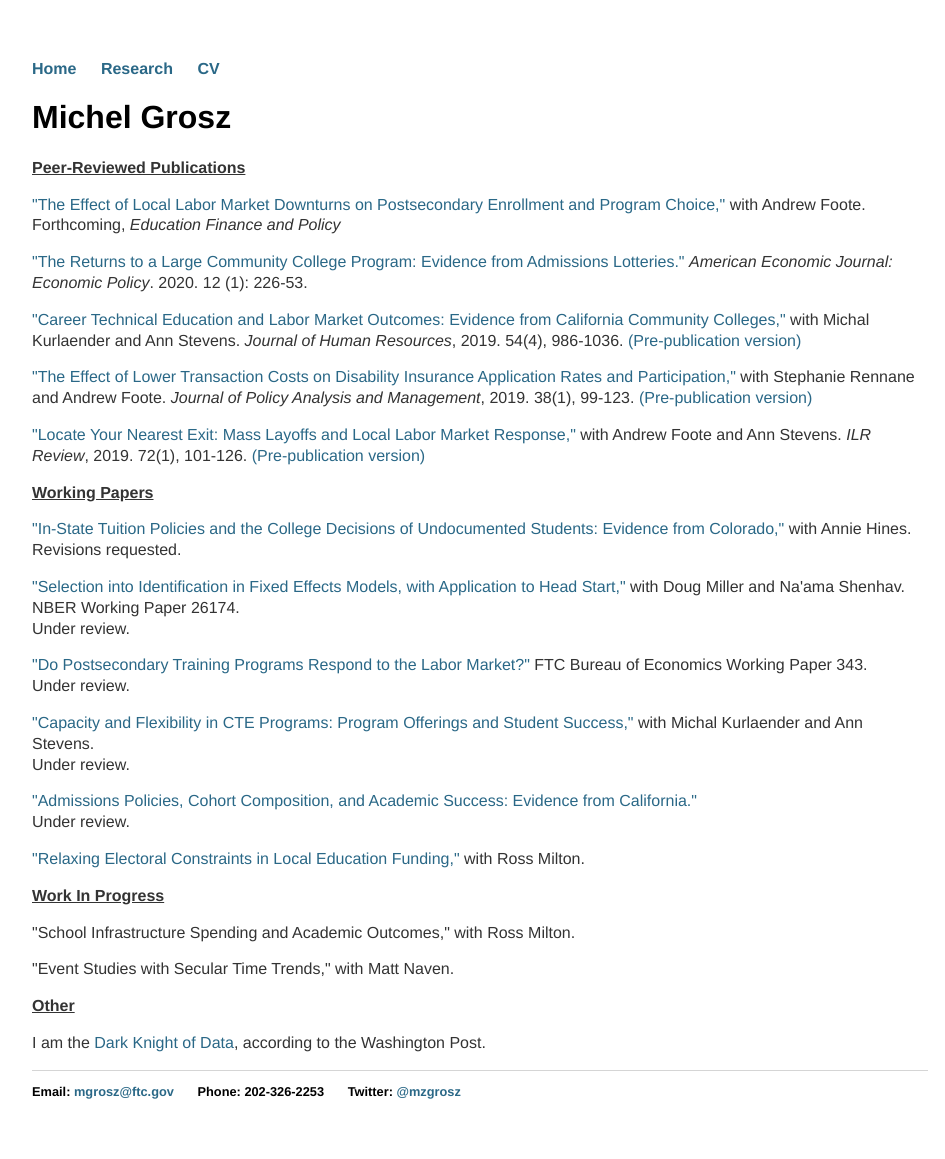
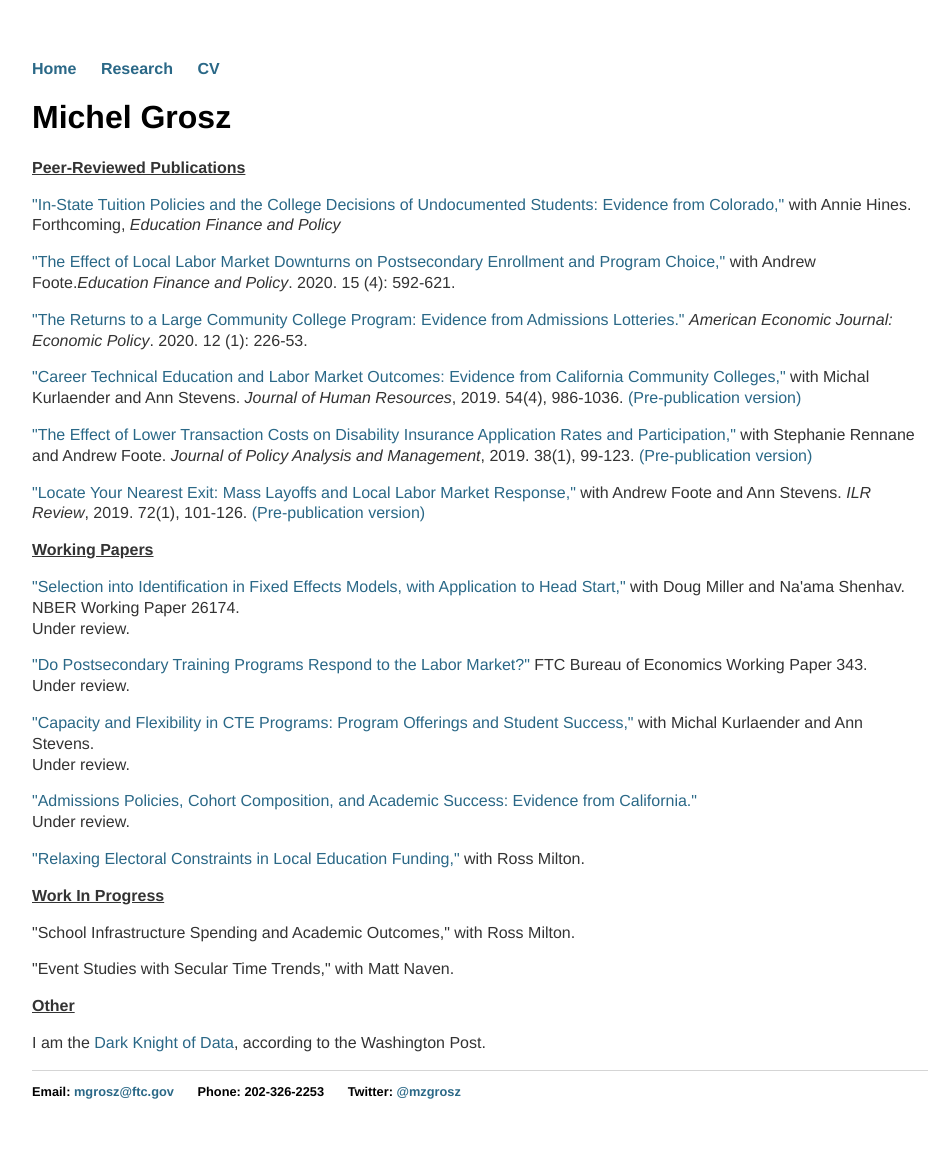
Before and after one commit to mzgrosz/mzgrosz.github.io, a Jekyll site: the page built from research/index.html, in a window 1280 px wide. Shown: the whole page, without its empty margins (160-1105 px from the left). Built offline with Jekyll 4.4.1, drawn with Linux system fonts in a browser that asks for light colours.

Commit message:
Update index.html

```diff
--- a/research/index.html
+++ b/research/index.html
@@ -9,10 +9,11 @@ title: Michel Grosz
 
 
 <p><b><u>Peer-Reviewed Publications</u></b></p>
+<p><a href="https://mzgrosz.github.io/research/gh_1118.pdf">&quot;In-State Tuition Policies and the College Decisions of Undocumented Students: Evidence from Colorado,&quot;</a> with Annie Hines.<br>
+	Forthcoming, <em>Education Finance and Policy</em> <br>
+	</p>
 
-
-<p><a href="https://www.mitpressjournals.org/doi/abs/10.1162/edfp_a_00288">&quot;The Effect of Local Labor Market Downturns on Postsecondary Enrollment and Program Choice,&quot;</a> with Andrew Foote.
-	Forthcoming, <em>Education Finance and Policy</em> <br>
+<p><a href="https://www.mitpressjournals.org/doi/abs/10.1162/edfp_a_00288">&quot;The Effect of Local Labor Market Downturns on Postsecondary Enrollment and Program Choice,&quot;</a> with Andrew Foote.<em>Education Finance and Policy</em>. 2020. 15 (4): 592-621.  <br>
 	<!--Pre-publication version: <a href="https://aefpweb.org/sites/default/files/webform/42/FooteGrosz_AEFPPaper.pdf">click here</a><br>
 	-->
 	</p>
@@ -49,9 +50,6 @@ title: Michel Grosz
 
 
 <p><b><u>Working Papers</u></b></p>
-<p><a href="https://mzgrosz.github.io/research/gh_1118.pdf">&quot;In-State Tuition Policies and the College Decisions of Undocumented Students: Evidence from Colorado,&quot;</a> with Annie Hines.<br>
-	Revisions requested.<br>
-	</p>
 
 <p><a href="https://www.nber.org/papers/w26174">&quot;Selection into Identification in Fixed Effects Models, with Application to Head Start,&quot;</a> with Doug Miller and Na&#39;ama Shenhav. NBER Working Paper 26174.<br>
 	Under review.<br>
```
